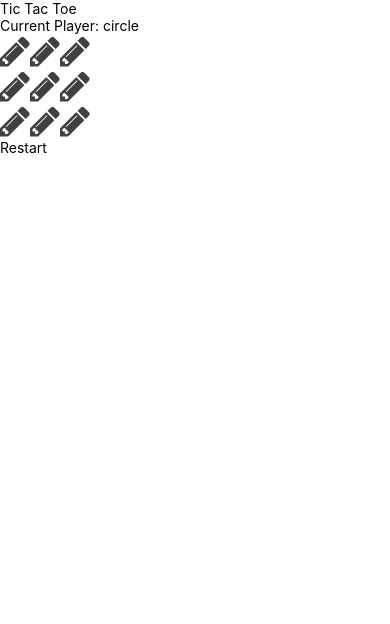
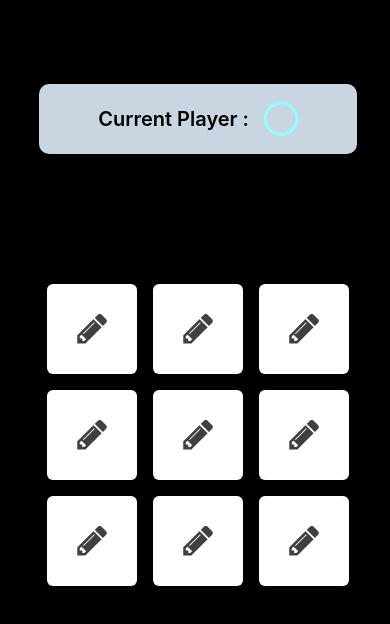
Before and after one commit to dhawal-793/Tic_Tac_Toe, a React Native app: screen / in a window 390 px wide. Shown: the top 624 px of the page. Built offline with nearby package versions, Linux system fonts and the light colour scheme.

Commit message:
Added Styles, new states and updated methods.

```diff
--- a/src/App.tsx
+++ b/src/App.tsx
@@ -6,52 +6,62 @@ import {
   View,
 } from 'react-native';
 import Icons from './components/Icons';
-import { useState } from 'react';
+import { useEffect, useState } from 'react';
 
 function App(): JSX.Element {
-
+  const [isGameStarted, setisGameStarted] = useState<boolean>(false)
   const [currentPlayer, setCurrentPlayer] = useState<string>("circle")
-  const [gameWinner, setGameWinner] = useState<string>("")
+  const [gameStatus, setGameStatus] = useState<string>("")
   const [gameState, setGameState] = useState<string[]>(new Array(9).fill('empty', 0, 9))
 
 
   const reStartGame = () => {
+    setisGameStarted(false)
     setGameState(new Array(9).fill('empty', 0, 9))
-    setGameWinner("")
+    setGameStatus("")
     setCurrentPlayer("circle")
   }
 
   const checkWinner = () => {
     if (gameState[0] !== 'empty' && gameState[0] === gameState[1] && gameState[1] === gameState[2]) {
-      setGameWinner(`${gameState[0]} won the game`)
+      setGameStatus(`${gameState[0]} won the game`)
     }
     else if (gameState[3] !== 'empty' && gameState[3] === gameState[4] && gameState[4] === gameState[5]) {
-      setGameWinner(`${gameState[3]} won the game`)
+      setGameStatus(`${gameState[3]} won the game`)
     }
     else if (gameState[6] !== 'empty' && gameState[6] === gameState[7] && gameState[7] === gameState[8]) {
-      setGameWinner(`${gameState[6]} won the game`)
+      setGameStatus(`${gameState[6]} won the game`)
     }
     if (gameState[0] !== 'empty' && gameState[0] === gameState[3] && gameState[3] === gameState[6]) {
-      setGameWinner(`${gameState[0]} won the game`)
+      setGameStatus(`${gameState[0]} won the game`)
     }
     else if (gameState[1] !== 'empty' && gameState[1] === gameState[4] && gameState[4] === gameState[7]) {
-      setGameWinner(`${gameState[1]} won the game`)
+      setGameStatus(`${gameState[1]} won the game`)
     }
     else if (gameState[2] !== 'empty' && gameState[2] === gameState[5] && gameState[5] === gameState[8]) {
-      setGameWinner(`${gameState[2]} won the game`)
+      setGameStatus(`${gameState[2]} won the game`)
     }
     else if (gameState[0] !== 'empty' && gameState[0] === gameState[4] && gameState[4] === gameState[8]) {
-      setGameWinner(`${gameState[0]} won the game`)
+      setGameStatus(`${gameState[0]} won the game`)
     }
     else if (gameState[2] !== 'empty' && gameState[2] === gameState[4] && gameState[4] === gameState[6]) {
-      setGameWinner(`${gameState[2]} won the game`)
+      setGameStatus(`${gameState[2]} won the game`)
+    }
+    else if (gameState[0] !== 'empty' && gameState[1] !== 'empty' && gameState[2] !== 'empty' &&
+      gameState[3] !== 'empty' && gameState[4] !== 'empty' && gameState[5] !== 'empty' &&
+      gameState[6] !== 'empty' && gameState[7] !== 'empty' && gameState[8] !== 'empty'
+    ) {
+      setGameStatus(`Draw! Restart Again`)
+      // setisGameStarted(false)
     }
   }
 
   const handlePress = (index: number) => {
-    if (gameWinner !== "") {
+    if (gameStatus !== "") {
       // SHOW SNACKBAR
+      return
     }
+    if (!isGameStarted) setisGameStarted(true)
     if (gameState[index] === 'empty') {
       setGameState(gameState.map((item, i) => {
         if (i === index) {
@@ -59,49 +69,136 @@ function App(): JSX.Element {
         }
         return item
       }))
-      checkWinner()
-      if (currentPlayer === 'circle') {
-        setCurrentPlayer('cross')
-      }
-      else {
-        setCurrentPlayer('circle')
-      }
     }
     else {
       // SHOW SNACKBAR
     }
   }
 
+
+  useEffect(() => {
+    if (isGameStarted) {
+      checkWinner()
+      setCurrentPlayer(currentPlayer => currentPlayer === 'circle' ? 'cross' : 'circle')
+    }
+  }, [gameState])
+
+  useEffect(() => { }, [isGameStarted])
+
   return (
-    <View>
-      <View>
-        <Text>Tic Tac Toe</Text>
-        <View>
-          <Text>Current Player: {currentPlayer}</Text>
+    <View style={styles.container}>
+      <View style={styles.gameContainer}>
+        <View
+          style={[styles.header,
+          {
+            backgroundColor: !gameStatus ? "#CAD5E2" :
+              gameStatus !== "Draw! Restart Again" ? "#4DD637" : "#758283"
+          }]}>
+          {gameStatus !== "" ? (
+            <Text style={styles.gameStatusText}>{gameStatus}</Text>
+          ) : (
+            <View style={styles.playerInfo}>
+              <Text style={styles.playerText}>Current Player :</Text>
+              <Icons name={currentPlayer} />
+            </View>
+          )}
         </View>
-
         <FlatList
+          style={styles.gameBoard}
           numColumns={3}
           keyExtractor={(_, index) => index.toString()}
           data={gameState}
           renderItem={({ item, index }) => (
-            <Pressable onPress={() => handlePress(index)}>
+            <Pressable onPress={() => handlePress(index)} style={styles.boardTile}>
               <Icons name={item} />
             </Pressable>
           )}
         />
-        {/* restart button */}
-        <Pressable onPress={reStartGame}>
-          <Text>Restart</Text>
-        </Pressable>
-        {gameWinner !== "" && (
-          <Text>{gameWinner}</Text> // winner text
-        )}
-      </View>
-    </View>
+        <View style={styles.buttonContainer}>
+          {isGameStarted && (
+            <Pressable onPress={reStartGame} style={styles.button}>
+              <Text style={styles.buttonText}>Restart</Text>
+            </Pressable>
+          )}
+        </View>
+      </View >
+    </View >
   );
 }
 
-const styles = StyleSheet.create({});
+const styles = StyleSheet.create({
+  container: {
+    flex: 1,
+    alignItems: 'center',
+    backgroundColor: 'black',
+    paddingHorizontal: 22,
+    paddingVertical: 84,
+  },
+  gameContainer: {
+    flex: 1,
+    alignItems: 'center',
+    justifyContent: 'center',
+    gap: 65,
+    width: "90%",
+    marginHorizontal: 'auto',
+  },
+  header: {
+    borderRadius: 10,
+    flexDirection: 'row',
+    alignItems: 'center',
+    justifyContent: 'center',
+    height: 70,
+    width: 318,
+    marginHorizontal: 'auto',
+  },
+  playerInfo: {
+    flexDirection: 'row',
+    alignItems: 'center',
+    gap: 15
+  },
+  playerText: {
+    fontSize: 20,
+    fontWeight: '600',
+    color: 'black',
+  },
+  gameBoard: {
+    height: 318,
+    margin: 'auto',
+    flexGrow: 0
+  },
+  boardTile: {
+    margin: 8,
+    width: 90,
+    height: 90,
+    flexDirection: 'row',
+    alignItems: 'center',
+    justifyContent: 'center',
+    borderRadius: 6,
+    backgroundColor: 'white'
+  },
+  buttonContainer: {
+    height: 45
+  },
+  button: {
+    borderRadius: 10,
+    width: 200,
+    backgroundColor: '#51E1ED',
+    height: 40,
+    display: 'flex',
+    alignItems: 'center',
+    justifyContent: 'center'
+  },
+  buttonText: {
+    color: 'white',
+    fontSize: 18,
+    fontWeight: '600',
+    textAlign: 'center',
+  },
+  gameStatusText: {
+    fontSize: 18,
+    color: 'white',
+    fontWeight: '600',
+  },
+});
 
 export default App;
```
